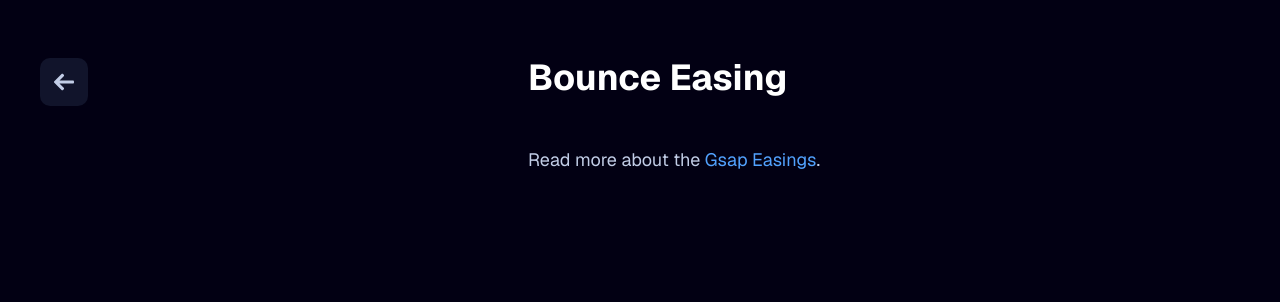
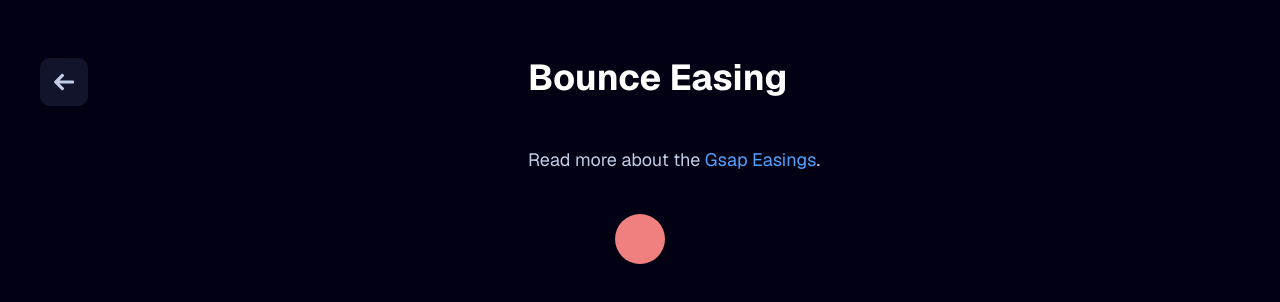
Before and after one commit to lhai-ng/jsmastery_gsap_course_playground, a website built with Vite: page pages/06a_bounce-easing/index.html in a window 1280 px wide. Shown: the part 102-404 px from the top of the page. Built offline with nearby package versions, Linux system fonts and the light colour scheme.

Commit message:
Completed 06a

```diff
--- a/pages/06a_bounce-easing/index.html
+++ b/pages/06a_bounce-easing/index.html
@@ -37,8 +37,11 @@
             >.
           </p>
         </section>
+
+
       </div>
 
+      <div class="ball"></div>
       <script type="module" src="script.js"></script>
     </main>
   </body>
--- a/pages/06a_bounce-easing/script.js
+++ b/pages/06a_bounce-easing/script.js
@@ -0,0 +1,14 @@
+import gsap from "gsap";
+
+gsap.to('.ball', {
+    y: 200,
+    duration: 1,
+    ease: 'bounce.out',
+    onComplete: () => {
+        gsap.to('.ball', {
+            y: 0,
+            duration: 1,
+            ease: 'power2.out',
+        })
+    },
+})
--- a/pages/06a_bounce-easing/style.css
+++ b/pages/06a_bounce-easing/style.css
@@ -0,0 +1,7 @@
+.ball {
+    width: 50px;
+    height: 50px;
+    background: lightcoral;
+    border-radius: 50%;
+    margin: 0 auto;
+}
```
